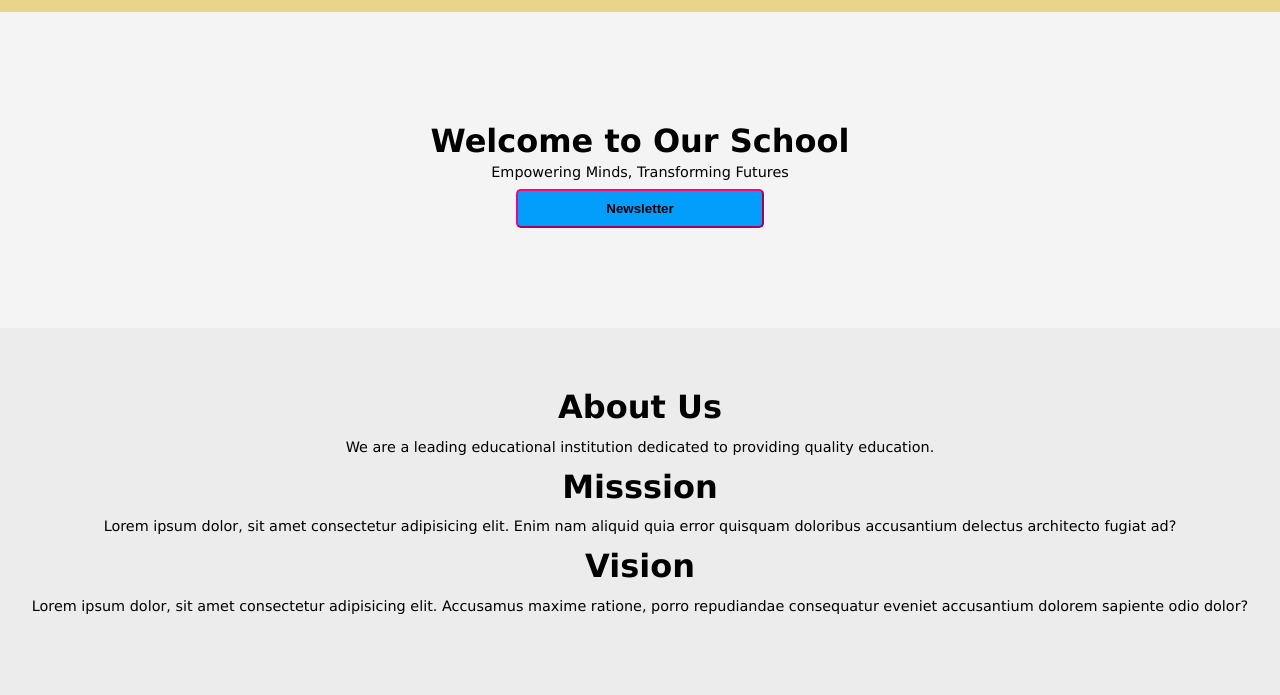
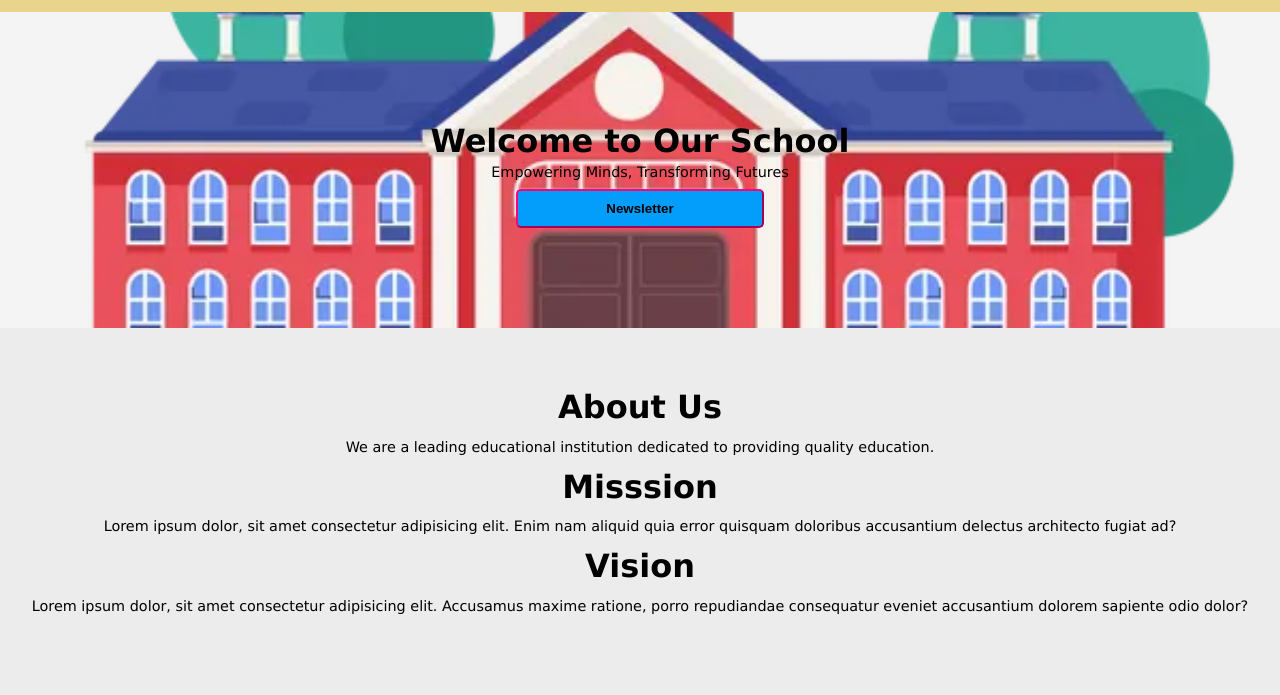
Before and after one commit to Desthubtech/Fountatin-Prime, a plain HTML site: page index.html in a window 1280 px wide. Shown: the part 98-793 px from the top of the page. Drawn offline with Linux system fonts and the light colour scheme.

Commit message:
fountain prime draft

```diff
--- a/css/styles.css
+++ b/css/styles.css
@@ -127,7 +127,7 @@ p {
 }
 
 .hero {
-    background-image: url('images/sample.webp');
+    background-image: url('../images/sample.webp');
     background-size: cover;
     background-position: center;
     background-repeat: no-repeat;
```
